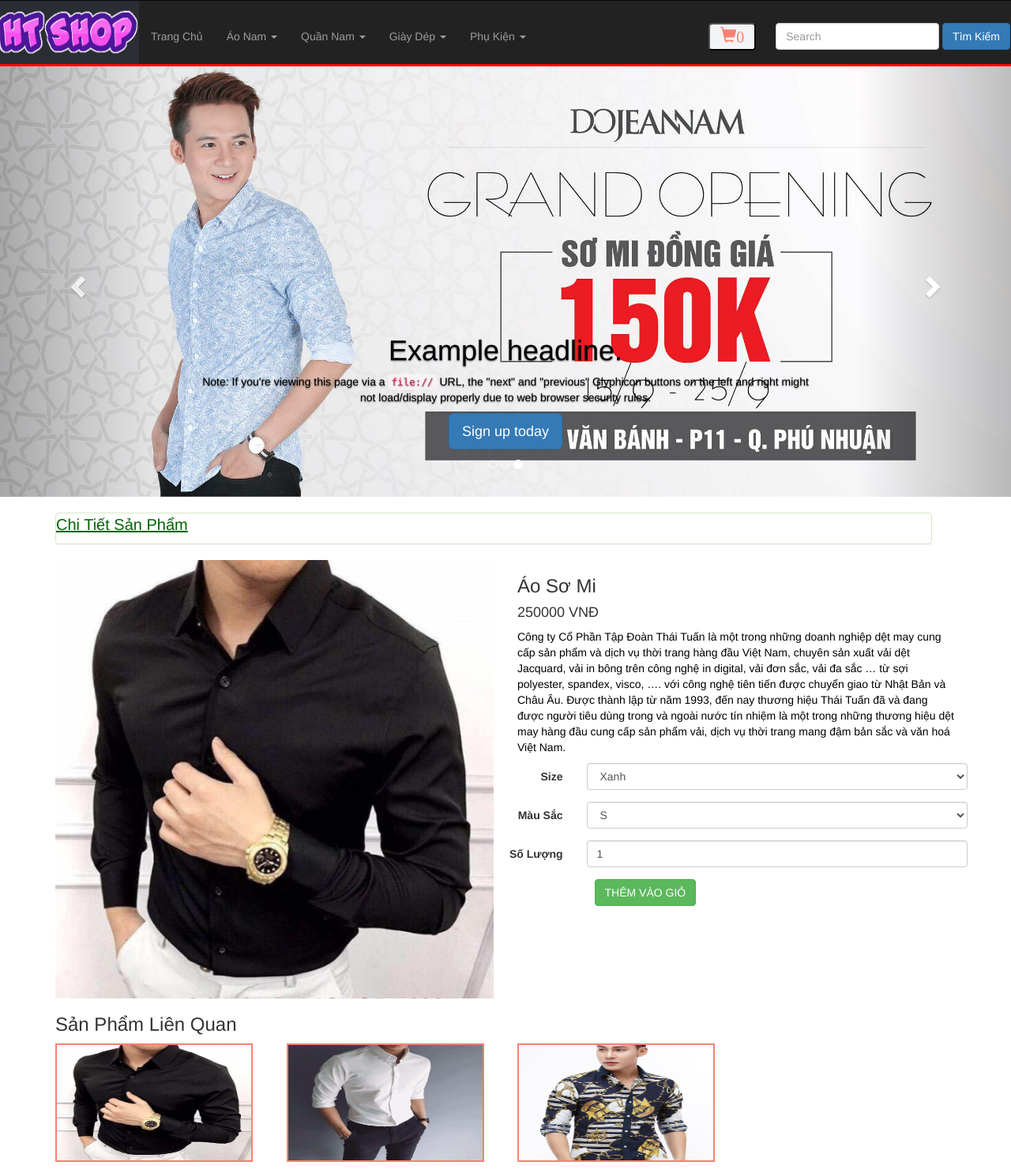
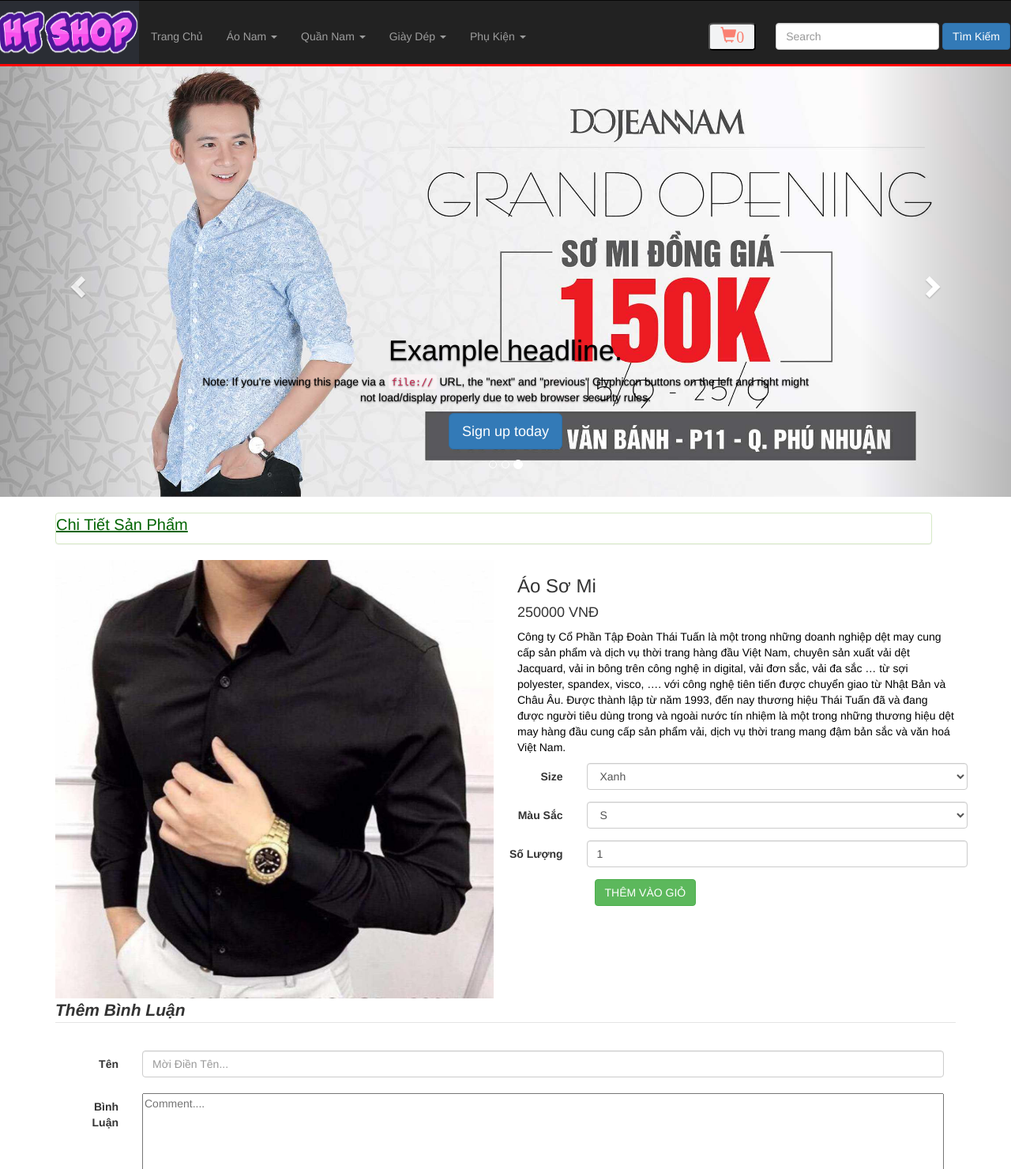
Before and after one commit to CSE485-N052555/CSE485_N052555, a PHP site: page /product.php?id=9 in a window 1280 px wide. Shown: the top 1480 px of the page at 79% size. Run offline with PHP 8.4, Linux system fonts and the light colour scheme; data comes from the database, SQL or seed files in the repository; some libraries are stand-ins or nearby versions.

Commit message:
Xuân Hùng
Làm cmt lần 1

```diff
--- a/Sources/admin/css/sb-admin.css
+++ b/Sources/admin/css/sb-admin.css
@@ -7,7 +7,6 @@
 html {
   position: relative;
   min-height: 100%;
-
 }
 
 body {
--- a/Sources/client/bootstrap/css/styletrangchu.css
+++ b/Sources/client/bootstrap/css/styletrangchu.css
@@ -45,9 +45,7 @@ height: 280px;
     height: 100px;
     margin-bottom: 15px;
 }
-.thumbnail{
-    position: relative;
-}
+
 
 .stylefooter{
     border-top: 2px solid #5486A8;
@@ -75,23 +73,74 @@ transform: rotate(45deg);
 .sub{
     display: block;
 }
-.hove>a>img{
-    transition: all 1s ease;
--webkit-transition: all 1s ease;
--moz-transition: all 1s ease;
--o-transition: all 1s ease;
-overflow: hidden;
+.hove{
+    overflow: hidden;
+    position: relative;
+}
+.hove img:hover{
+  transform: scale(1.05);
+}
+.ct{
+    position: absolute;
+    top: 0px;
+    left: 0px;
+    float: left;
+}
+
+.ct ul{
+    position: absolute;
+    margin: 0;
+    top: 0;
+    left: 0;
+    padding-left: 5px;
+    padding-top: 5px;
 
 }
-.hove>a>img:hover{
-    border: 2px solid salmon;
-    cursor: pointer;
-   transform: scale(1.1,1.1);
--webkit-transform: scale(1.1,1.1);
--moz-transform: scale(1.1,1.1);
--o-transform: scale(1.1,1.1);
--ms-transform: scale(1.1,1.1);
+.ct ul li{
+    list-style: none;
+    background-color: rgb(255, 255, 255);
+    width: 40px;
+    height: 40px;
+    text-align: center;
+    line-height: 40px;
+    border-bottom: 1px solid rgb(0,0,0,.1);
+    transform: perspective(1000px) rotateY(90deg);
+    transform-origin: left;
+    transition: .5s;
 
+}
+.ct ul a:nth-child(1)
+{
+    color:  hsl(15, 100%, 50%);
+    font-size: 20px;
+}
+.ct ul a:nth-child(2)
+{
+    color: hsl(0, 0%, 65%);
+    font-size: 20px;
+}
+
+.ct ul a:nth-child(3)
+{
+    color:  hsl(0, 0%, 15%);
+    font-size: 20px;
+}
+
+
+.styleproduct:hover .ct ul li {
+    transform: perspective(1000px) rotateY(0deg);
+}
+.styleproduct:hover .ct ul li:nth-child(1)
+{
+    transition-delay: .3s;
+}
+.styleproduct:hover .ct ul li:nth-child(2)
+{
+    transition-delay: .6s;
+}
+.styleproduct:hover .ct ul li:nth-child(3)
+{
+    transition-delay: .9s;
 }
 .chon{
     margin-top: 30px;
--- a/Sources/client/layout/header.php
+++ b/Sources/client/layout/header.php
@@ -22,6 +22,7 @@ if(isset($_SESSION['card']))
     <link rel="stylesheet" href="../bootstrap/css/bootstrap.min.css">
     <link rel="stylesheet" href="../bootstrap/css/styletrangchu.css">
     <link rel="shortcut icon" href="../img/favicon.jpg" type="img/png">
+     <link rel="stylesheet" href="https://use.fontawesome.com/releases/v5.6.3/css/all.css" integrity="sha384-UHRtZLI+pbxtHCWp1t77Bi1L4ZtiqrqD80Kn4Z8NTSRyMA2Fd33n5dQ8lWUE00s/" crossorigin="anonymous">
 </head>
 <body>
 <header class="mo">
--- a/Sources/client/view/product.php
+++ b/Sources/client/view/product.php
@@ -66,18 +66,78 @@ $lq=$db->exec_sql($sql2);
 </div>
 
 
-<h3 class="my-4">Sản Phẩm Liên Quan</h3>
+<!-- gửi CMT -->
 
-<div class="row">
-<?php  foreach ($lq as $value) :?>
-  <div class="col-md-3 col-sm-4 col-xs-6" style="padding-bottom:10px">
-    <a href="?id=<?php echo($value['id']);?>">
-      <img class="img-fluid" src="../img/<?php echo($value['img']);?>" alt="" width="250px" height="150px"  >
-    </a>
-  </div>
-  <?php endforeach?>
+<div class="col-xs-12 col-sm-12 col-md-12 col-lg-12">
+
+  <form action="" method="POST" class="form-horizontal" role="form" >
+          <div class="form-group">
+              <legend><i><b>Thêm Bình Luận</b></i></legend>
+          </div>
+
+          <div class="form-group" style="margin:0px;width:100%;">
+
+                  <div class="row">
+                  <label for="input" class="col-sm-2 col-md-1 col-xs-2  control-label">Tên</label>
+                  <div class="col-sm-10 col-md-11 col-xs-10" >
+                      <input type="text" name=""  style="width:100%" id="input" class="form-control" value="" required="required" placeholder="Mời Điền Tên...">
+                  </div>
+                  </div>
+
+                  <div class="row"style="margin-top:20px">
+                  <label for="input" class="col-sm-2 col-md-1 col-xs-2 control-label">Bình Luận</label>
+                  <div class="col-sm-10 col-md-11 col-xs-10">
+                    <textarea name="" id="" cols="auto" rows="5" style="width:100%" required="required" placeholder="Comment...."></textarea>
+                  </div>
+
+                  </div>
+
+                  <div class="row">
+                  <div class="form-group">
+                      <div class="col-sm-10 col-sm-offset-2 col-xs-offset-2 col-md-offset-1 " >
+                          <button type="submit"  style="margin-left:8px;margin-top:15px;" class="btn btn-primary">Gửi</button>
+                      </div>
+                  </div>
+                  </div>
+
+
+        </div>
+  </form>
 
 </div>
+
+<!-- gửi CMT -->
+
+<!-- hiện Cmt -->
+
+<div class="col-xs-12 col-sm-12 col-md-12 col-lg-12" style="margin-bottom:15px">
+
+    <div class="row">
+      <legend>  <b><i>Bình Luận </i></b></legend>
+    </div>
+
+
+    <div class="row">
+
+        <div class="col-xs-2 col-sm-2 col-md-1 col-lg-1">
+            <img src="../img/<?php echo($kq[0]['img']);?>" width=100%>
+        </div>
+
+        <div class="col-xs-10 col-sm-10 col-md-11 col-lg-11">
+       <span style="font-size:20px; color: #33adff"> <b>Xuân Hùng</b></span>
+       <span style="font-size:15px; padding-left:10px;">11/11/1111 11:11:11</span>
+       <div>
+       As of 2017, text messages are used by youth and adults for personal, family, business and social purposes. Governmental and non-governmental organizations use text messaging for communication between colleagues. In the 2010s, the sending of short informal messages has become an accepted part of many cultures, as happened earlier with emailing.[1] This makes texting a quick and easy way to communicate with friends, family and colleagues, including in contexts where a call would be impolite or inappropriate (e.g., calling very late at night or when one knows the other person is busy with family or work activities). Like e-mail and voicemail, and unlike calls (in which the caller hopes to speak directly with the recipient), texting does not require the caller and recipient to both be free at the same moment; this permits communication even between busy individuals. Text messages can also be used to interact with automated systems, for example, to order products or services from e-commerce websites, or to participate in online contests. Advertisers and service providers use direct text marketing to send messages to mobile users about promotions, payment due dates, and other notifications instead of using postal mail, email, or voicemail.
+       </div>
+        </div>
+
+    </div>
+
+
+</div>
+
+
+<!-- hiện Cmt -->
 <?php
 require('../layout/footer.php');
 ?>
```
Also changed, not shown: Sources/client/view/home.php (+17 -7 lines), Sources/client/view/search.php (+13 -11 lines), 1 other file.
